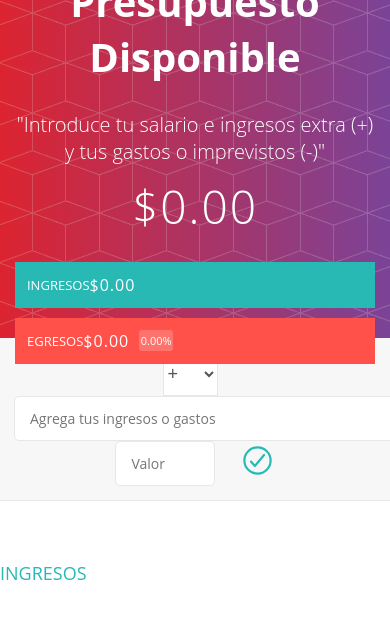
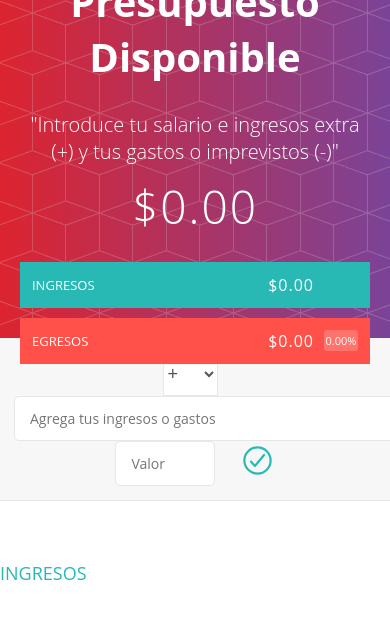
Before and after one commit to Danettecd/Proyecto-final-JS-presupuesto, a plain HTML site: page index.html in a window 390 px wide. Shown: the top 618 px of the page. Drawn offline with nearby package versions, Linux system fonts and the light colour scheme.

Commit message:
correccion para celular

```diff
--- a/css/estilos.css
+++ b/css/estilos.css
@@ -259,24 +259,25 @@ h2 {
 
 /* ===== RESPONSIVE PARA CELULAR ===== */
 @media (max-width: 768px) {
-
-  .presupuesto_ingreso,
-  .presupuesto_egreso {
-    float: none;
-    width: 100%;
-    margin-top: 10px;
+  .presupuesto {
+    flex-direction: column;
+    gap: 10px;
   }
 
-  .presupuesto_ingreso .derecha,
-  .presupuesto_egreso .derecha {
-    float: none;
-    text-align: right;
+  .ingresos,
+  .egresos {
+    width: 100%;
   }
+}
 
-  .presupuesto {
-    width: 100%;
-    padding: 0 15px;
-    box-sizing: border-box;
+
+@media (max-width: 768px) {
+  .cabecero {
+    padding-top: 40px;
   }
-
 }
+@media (max-width: 768px) {
+  body {
+    overflow-x: hidden;
+  }
+}
```
